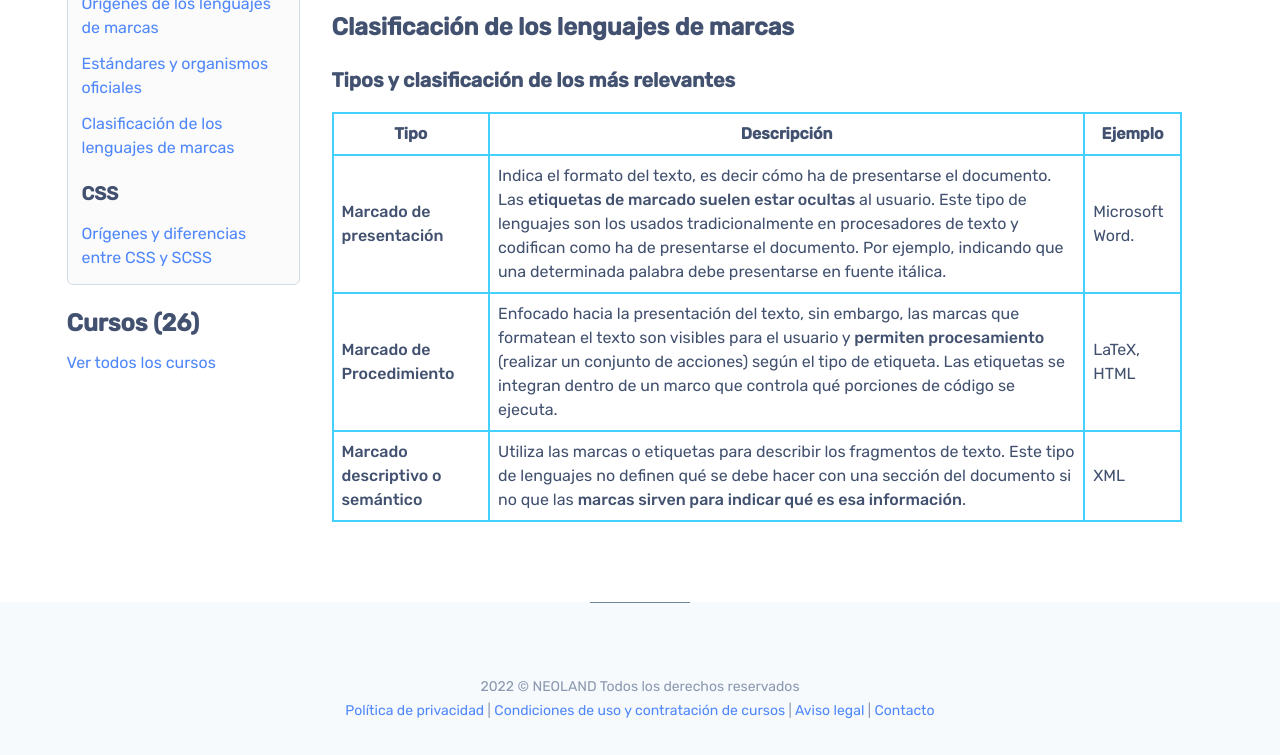
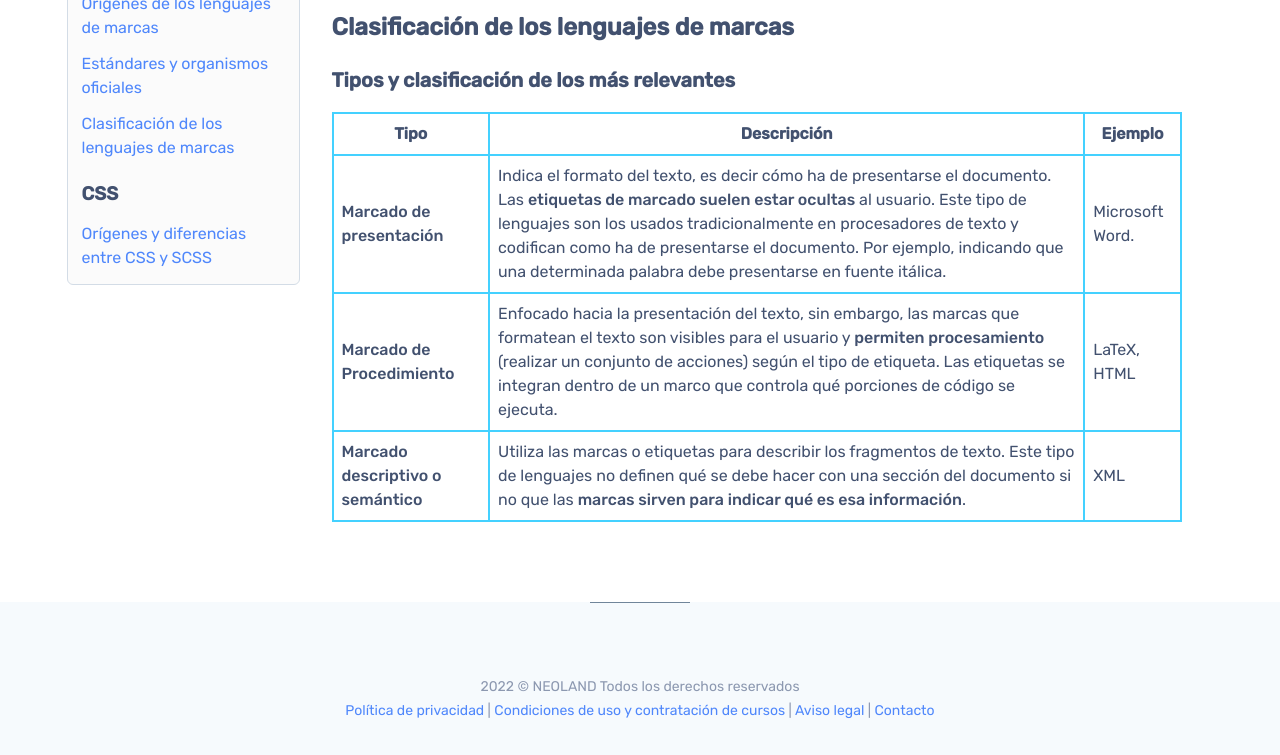
Before and after one commit to catneire/catneire-catneire.github.io, a plain HTML site: page clasificacion.html in a window 1280 px wide. Shown: the part 729-1484 px from the top of the page. Drawn offline with nearby package versions, Linux system fonts and the light colour scheme.

Commit message:
Update clasificacion.html

```diff
--- a/clasificacion.html
+++ b/clasificacion.html
@@ -73,10 +73,6 @@
                                 <li class="bar__list__item"><a href="css.html" class="bar__list__link">Orígenes y diferencias entre CSS y SCSS</a></li>
                             </ul><!--end of bar__list-->
                         </div><!--end of bar-->
-                        <div class="bar__courses">
-                            <h2 class="title--special">Cursos <span class="">(26)</span></h2>
-                            <a href="#0" class="">Ver todos los cursos</a>
-                        </div><!--end of bar__courses-->
                     </div><!--end of column--bar-->
 
                     <div class="column--main">
```
